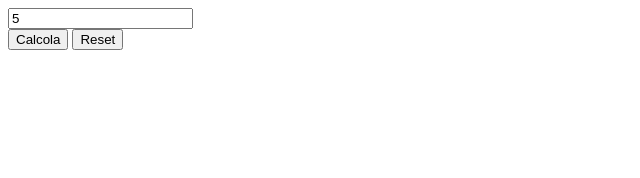
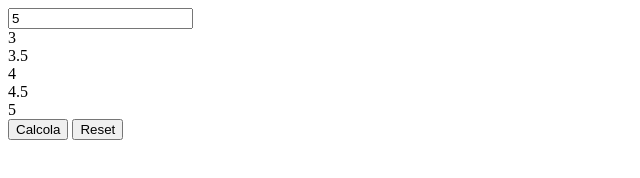
Before and after one commit to alessiodl/5x5Calculator, a plain HTML site: page index.html in a window 1280 px wide. Both pictures are taken after typing "5" into the empty fields and a click on the button "Calcola". Shown: the whole page, without its empty margins (0-640 px from the left). Drawn offline with Linux system fonts and the light colour scheme.

Commit message:
Update index.html

```diff
--- a/index.html
+++ b/index.html
@@ -11,11 +11,11 @@
 
     <input type="number" id="max5rm"></input>
 
-    <div class="result" id="1st"></div>
-    <div class="result" id="2nd"></div>
-    <div class="result" id="3rd"></div>
-    <div class="result" id="4th"></div>
-    <div class="result" id="5th"></div>
+    <div class="result" id="first"></div>
+    <div class="result" id="second"></div>
+    <div class="result" id="third"></div>
+    <div class="result" id="fourth"></div>
+    <div class="result" id="fifth"></div>
 
     <button onclick=calc()>Calcola</button>
     <button onclick=reset()>Reset</button>
@@ -24,11 +24,11 @@
   <script type="text/javascript">
       const calc = () => {
         var max5rm = document.querySelector("#max5rm").value;
-        document.querySelector("#1st").innerHTML = max5rm * 0.6;
-        document.querySelector("#2nd").innerHTML = max5rm * 0.7;
-        document.querySelector("#3rd").innerHTML = max5rm * 0.8;
-        document.querySelector("#4th").innerHTML = max5rm * 0.9;
-        document.querySelector("#5th").innerHTML = max5rm;
+        document.querySelector("#first").innerHTML = max5rm * 0.6;
+        document.querySelector("#second").innerHTML = max5rm * 0.7;
+        document.querySelector("#third").innerHTML = max5rm * 0.8;
+        document.querySelector("#fourth").innerHTML = max5rm * 0.9;
+        document.querySelector("#fifth").innerHTML = max5rm;
       }
 
       const reset = () => {
```
